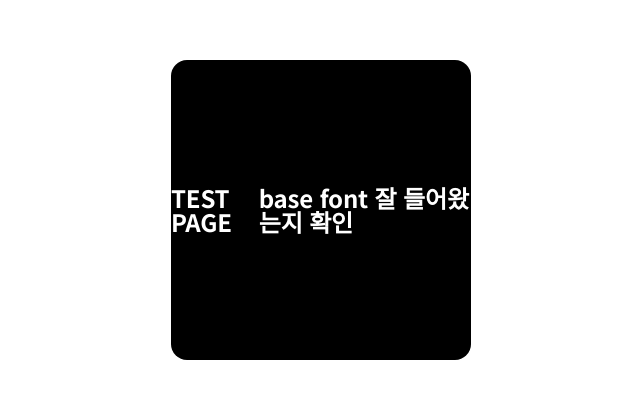
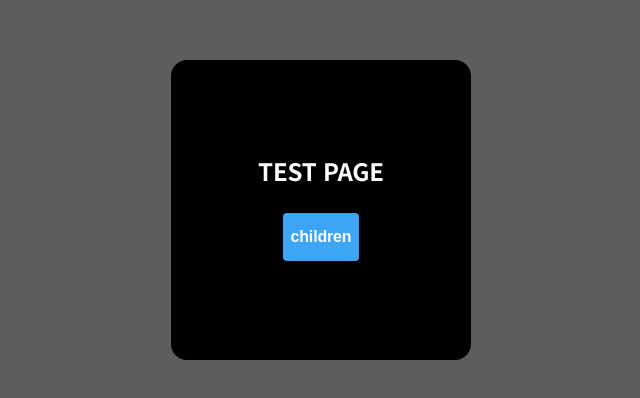
Before and after one commit to YunKukPark/discord-hook-test, a React (Create React App) app: page /test in a window 1280 px wide. Shown: the part 190-588 px from the top of the page, without its empty margins (319-959 px from the left). Built offline with nearby package versions, Linux system fonts and the light colour scheme.

Commit message:
Add: Button component storybook

```diff
--- /dev/null
+++ b/src/components/Button/index.tsx
@@ -0,0 +1,111 @@
+import styled, { css } from 'styled-components';
+import { inlineFlexBox } from 'styles/utils/flexbox';
+import { textStyle } from 'styles/utils/typography';
+
+type ButtonType = 'primary' | 'secondary' | 'outlined' | 'ghost';
+type ButtonSize = 'sm' | 'md' | 'lg' | 'xl' | 'full';
+
+type ButtonProps = {
+  type?: ButtonType;
+  size?: ButtonSize;
+  children: any;
+  onClick?: () => void;
+};
+
+const Button = (props: ButtonProps) => {
+  const { type = 'primary', size = 'full', children, onClick } = props;
+  return (
+    <Styled.Button btnType={type} size={size} onClick={onClick}>
+      {children}
+    </Styled.Button>
+  );
+};
+
+type ButtonStyleProps = {
+  btnType: ButtonType;
+  size: ButtonSize;
+};
+
+const setButtonStyle = {
+  primary: css`
+    color: ${({ theme }) => theme.color.white};
+    background-color: ${({ theme }) => theme.color.blue};
+    transition: background-color 200ms ease-in-out;
+
+    &:not(:disabled):hover {
+      background-color: ${({ theme }) => theme.color.blueDark};
+    }
+  `,
+
+  secondary: css`
+    color: ${({ theme }) => theme.color.primary};
+    background-color: ${({ theme }) => theme.color.border};
+    transition: background-color 200ms ease-in-out;
+
+    &:not(:disabled):hover {
+      background-color: ${({ theme }) => theme.color.tertiary};
+    }
+  `,
+
+  outlined: css`
+    color: ${({ theme }) => theme.color.blue};
+    background-color: ${({ theme }) => theme.color.white};
+    border: 1px solid ${({ theme }) => theme.color.blue};
+    transition: background-color 200ms ease-in-out;
+
+    &:not(:disabled):hover {
+      background-color: ${({ theme }) => theme.color.blueLight};
+    }
+  `,
+
+  ghost: css`
+    color: ${({ theme }) => theme.color.primary};
+    background-color: transparent;
+    transition: background-color 200ms ease-in-out;
+
+    &:not(:disabled):hover {
+      background-color: ${({ theme }) => theme.color.secondary};
+    }
+  `,
+};
+
+const setButtonSize = {
+  sm: css`
+    ${textStyle('sm')}
+    height: 32px;
+  `,
+
+  md: css`
+    ${textStyle('base')}
+    height: 40px;
+  `,
+
+  lg: css`
+    ${textStyle('base')}
+    height: 48px;
+  `,
+
+  xl: css`
+    ${textStyle('md')}
+    height: 55px;
+  `,
+
+  full: css`
+    ${textStyle('md')}
+    width: 100%;
+    height: 55px;
+  `,
+};
+
+const Styled = {
+  Button: styled.button<ButtonStyleProps>`
+    ${inlineFlexBox()}
+    padding: 0 8px;
+    border-radius: 4px;
+    font-weight: 700;
+    ${({ btnType }) => setButtonStyle[btnType]};
+    ${({ size }) => setButtonSize[size]};
+  `,
+};
+
+export default Button;
--- a/src/pages/Test.tsx
+++ b/src/pages/Test.tsx
@@ -1,11 +1,15 @@
+import Button from 'components/Button';
 import styled from 'styled-components';
+import { flexBox } from 'styles/utils/flexbox';
 
 const Test = () => {
   return (
     <Styled.Container>
       <Styled.Card>
         <Styled.Title>TEST PAGE</Styled.Title>
-        <Styled.Title>base font 잘 들어왔는지 확인</Styled.Title>
+        <Button type="primary" size="lg" onClick={() => console.log('반갑다')}>
+          children
+        </Button>
       </Styled.Card>
     </Styled.Container>
   );
@@ -21,17 +25,15 @@ type TitleType = {
 
 const Styled = {
   Container: styled.div`
-    display: flex;
-    justify-content: center;
-    align-items: center;
+    ${flexBox()}
     width: 100%;
     height: 100vh;
+    background-color: #5d5d5d;
   `,
 
   Card: styled.div<CardType>`
-    display: flex;
-    justify-content: center;
-    align-items: center;
+    ${flexBox()}
+    flex-direction: column;
     width: 300px;
     height: 300px;
     border-radius: 16px;
@@ -43,6 +45,7 @@ const Styled = {
     font-family: ${({ theme }) => theme.fontFamily.main};
     font-size: ${({ theme }) => theme.fontsize.lg};
     font-weight: 700;
+    margin-bottom: 30px;
   `,
 };
 
```
Also changed, not shown: src/stories/Button.tsx (deleted, +0 -52 lines), src/stories/Header.tsx (+2 -11 lines), src/stories/button.css (deleted, +0 -30 lines), 2 other files (tests, documents, lock files or other folders).
